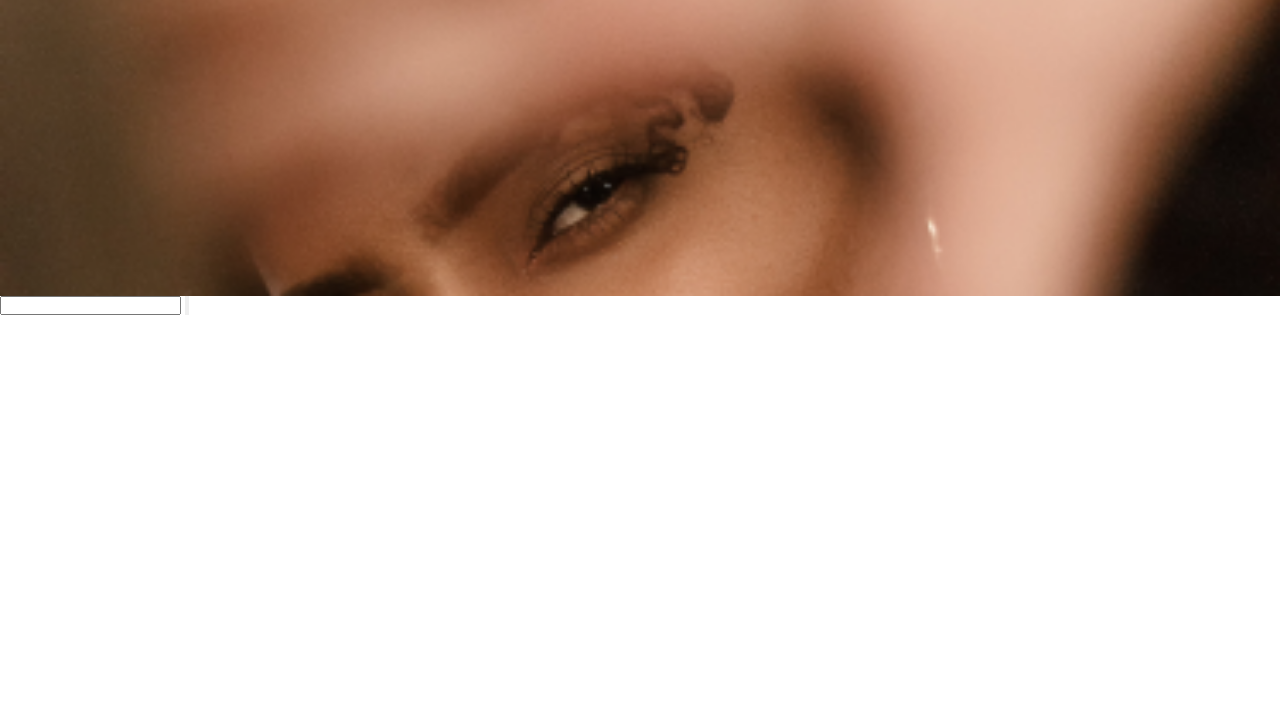
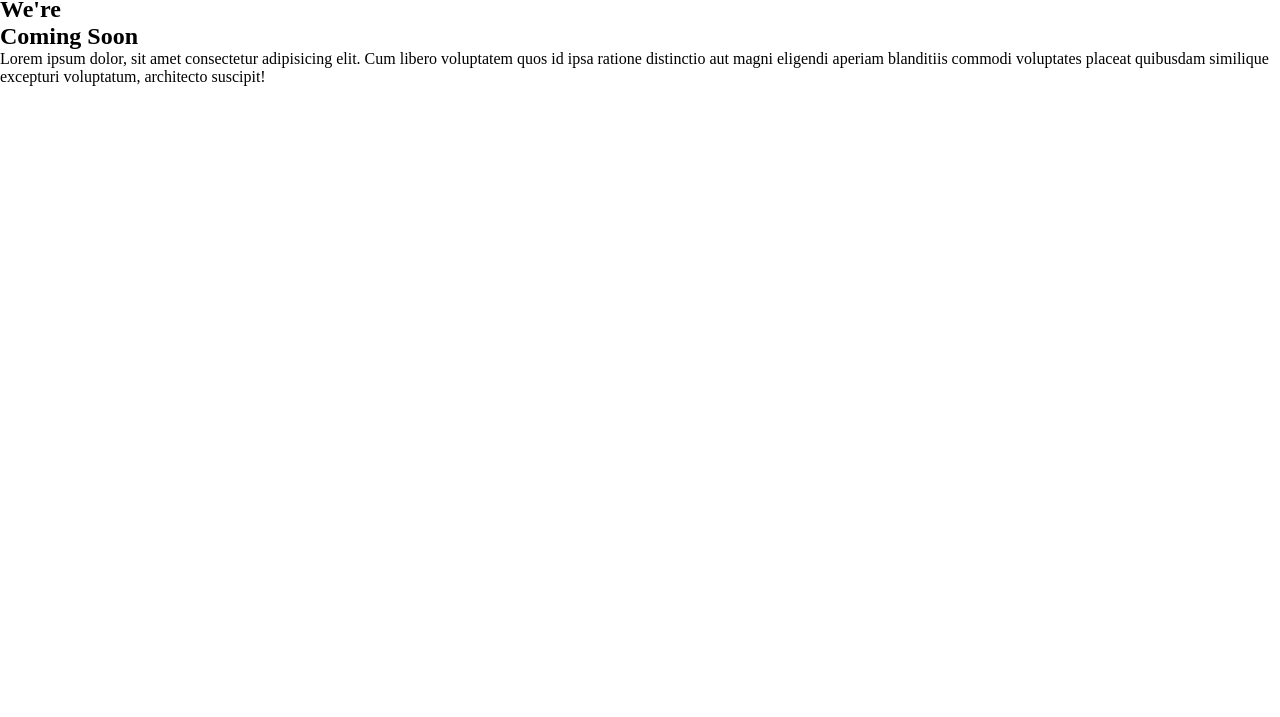
Before and after one commit to ryangreenlightcodingdev/Coming-soon-page-client-landing-page, a plain HTML site: page index.html in a window 1280 px wide. Shown: the part 83-800 px from the top of the page. Drawn offline with Linux system fonts and the light colour scheme.

Commit message:
revert commit

```diff
--- a/index.html
+++ b/index.html
@@ -13,15 +13,12 @@
         <img src="adidas-logo.png">
     </nav>
 
-    <section class="coming-soon">
-
-    </section>
-    <section class="description">
-
-    </section>
-    <section class="inputs">
-    <input type="text">
-    <input type="button">
-    </section>
+    <div class="all-content-container">
+        <div class="text-content-container">
+            <h2 class="red">We're</h2>
+            <h2 class="grey">Coming Soon</h2>
+            <p>Lorem ipsum dolor, sit amet consectetur adipisicing elit. Cum libero voluptatem quos id ipsa ratione distinctio aut magni eligendi aperiam blanditiis commodi voluptates placeat quibusdam similique excepturi voluptatum, architecto suscipit!</p>
+        </div>
+    </div>
 </body>
 </html>
```
